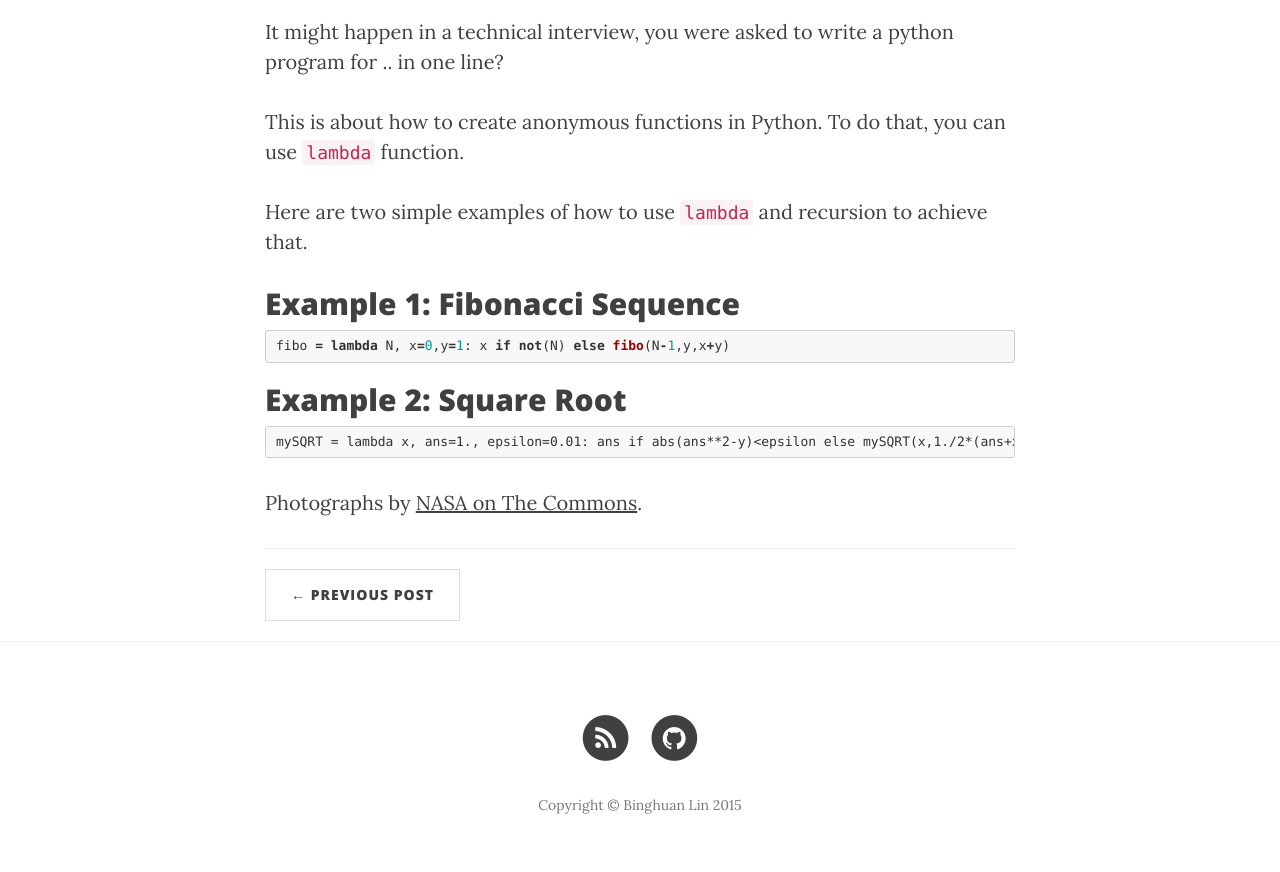
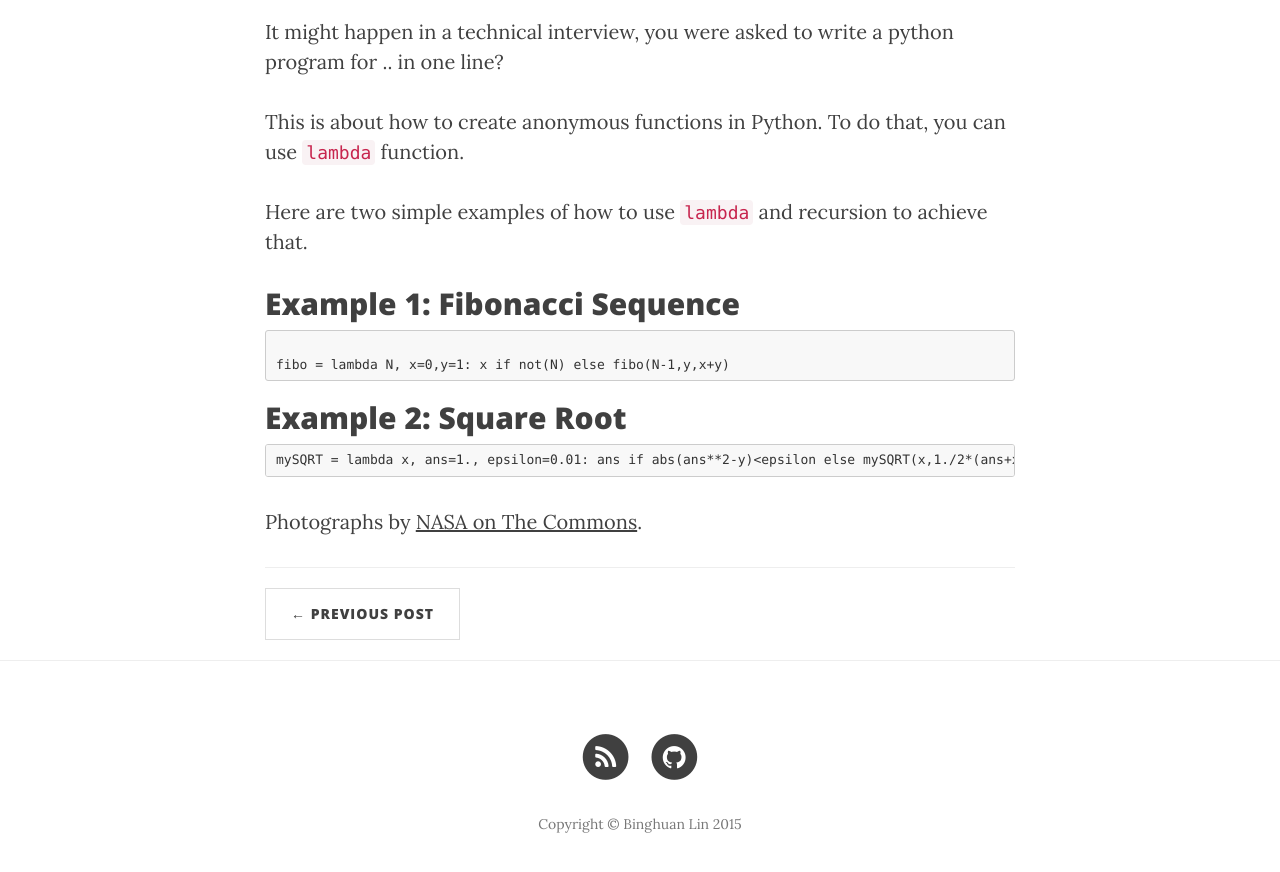
Before and after one commit to quantbhlin/blog, a Jekyll site: the page built from _posts/2015-05-04-Lazy_Python.markdown, in a window 1280 px wide and 900 px high, scrolled down 689 px. Shown: the top 872 px of the window. Built offline with Jekyll 4.4.1, drawn with Linux system fonts in a browser that asks for light colours; nearby versions of some CDN libraries.

Commit message:
new post

````diff
--- a/_posts/2015-05-04-Lazy_Python.markdown
+++ b/_posts/2015-05-04-Lazy_Python.markdown
@@ -15,9 +15,9 @@
 Here are two simple examples of how to use `lambda` and recursion to achieve that.
 
 ## Example 1: Fibonacci Sequence
-  ``` python
+<pre><code class="language-python">
 fibo = lambda N, x=0,y=1: x if not(N) else fibo(N-1,y,x+y)
-  ```
+</code></pre>
 
 ## Example 2: Square Root
 
````
